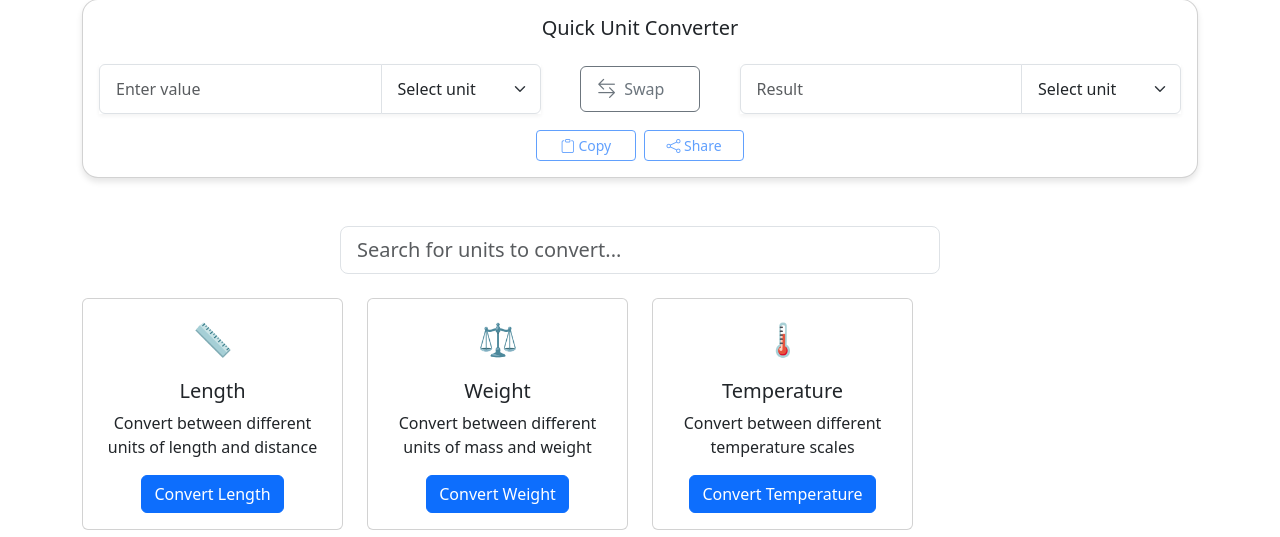
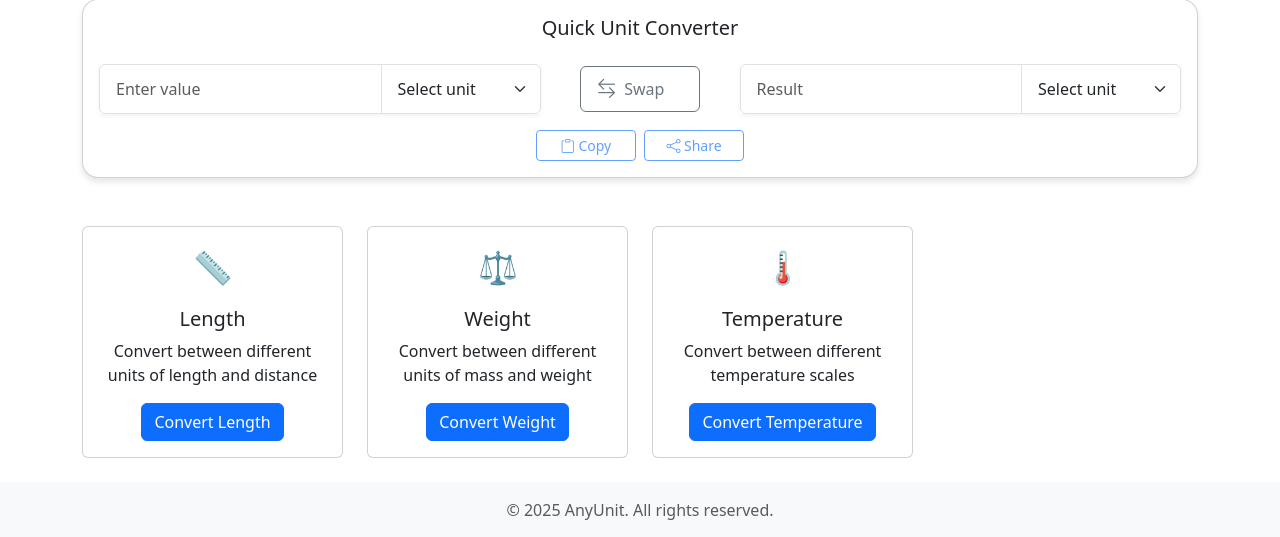
Before and after one commit to gaidar/anyunit, a Flask app: page / in a window 1280 px wide. Shown: the part 153-690 px from the top of the page. Run offline with Flask 3, Linux system fonts and the light colour scheme; some libraries are stand-ins or nearby versions.

Commit message:
updated homepage

```diff
--- a/app/templates/pages/index.html
+++ b/app/templates/pages/index.html
@@ -84,13 +84,6 @@
                 </div>
             </div>
         </div>
-
-        {# Search bar #}
-        <div class="search-container mb-4">
-            <input type="text" class="form-control form-control-lg" id="unitSearch"
-                placeholder="Search for units to convert...">
-            <div id="searchResults" class="search-results"></div>
-        </div>
     </div>
 </div>
 
```
